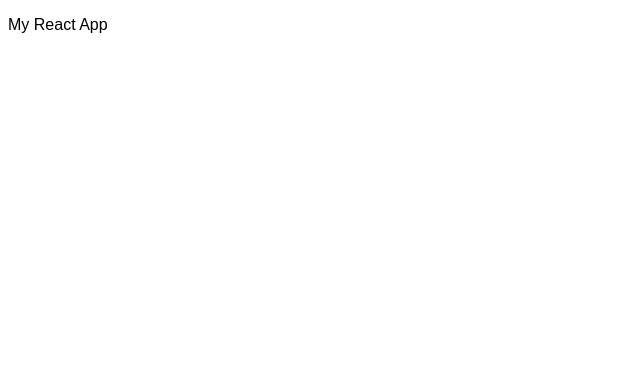
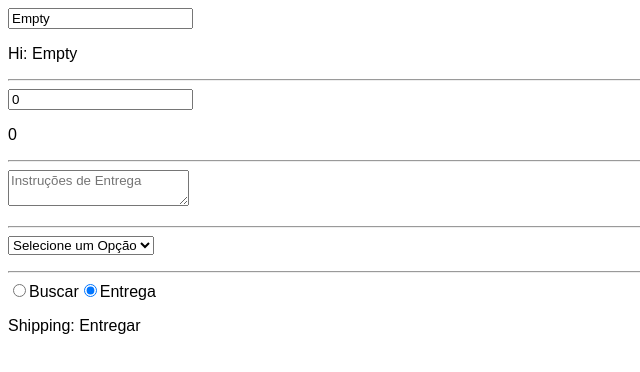
Before and after one commit to HriqueP/ReactJS, a React (Vite) app: page / in a window 1280 px wide. Shown: the top 372 px of the page, without its empty margins (0-640 px from the left). Built offline with nearby package versions, Linux system fonts and the light colour scheme.

Commit message:
onChange-events showcase

```diff
--- a/src/App.jsx
+++ b/src/App.jsx
@@ -1,7 +1,9 @@
+import OnChangeComp from "./onchange_event/MyComponent.jsx";
+
 function App() {
   return (
     <>
-      <p>My React App</p>
+      <OnChangeComp />
     </>
   );
 }
--- /dev/null
+++ b/src/onchange_event/MyComponent.jsx
@@ -0,0 +1,95 @@
+import React, { useState } from "react";
+
+function OnChangeComp() {
+  const [name, setName] = useState("Empty");
+  const [quantity, setQuantity] = useState(0);
+  const [comment, setComment] = useState("");
+  const [payment, setPayment] = useState("");
+  const [shipping, setShipping] = useState("Entregar");
+
+  const handleNameChange = (event) => {
+    setName(event.target.value);
+  };
+
+  const handleQuantityChange = (event) => {
+    setQuantity(event.target.value);
+  };
+
+  const handleCommentChange = (event) => {
+    setComment(event.target.value);
+  };
+
+  const handlePaymentChange = (event) => {
+    setPayment(event.target.value);
+  };
+
+  const handleShiipingChange = (event) => {
+    setShipping(event.target.value);
+  };
+
+  return (
+    <div>
+      <input
+        type="text"
+        value={name}
+        onChange={(event) => handleNameChange(event)}
+      />
+      <p>Hi: {name}</p>
+      <hr />
+
+      <input
+        type="number"
+        value={quantity}
+        onChange={(event) => handleQuantityChange(event)}
+      />
+      <p>{quantity}</p>
+      <hr />
+
+      <textarea
+        name="my_text_area"
+        id="my_text_area"
+        value={comment}
+        onChange={(event) => handleCommentChange(event)}
+        placeholder="Instruções de Entrega"
+      ></textarea>
+      <p>{comment}</p>
+      <hr />
+
+      <select
+        name="my_select_option"
+        id="my_select_option"
+        value={payment}
+        onChange={(event) => handlePaymentChange(event)}
+      >
+        <option value="">Selecione um Opção</option>
+        <option value="PIX">PIX</option>
+        <option value="Credit">Credit</option>
+        <option value="Debit">Debit</option>
+      </select>
+      <p>{payment}</p>
+      <hr />
+
+      <label>
+        <input
+          type="radio"
+          value="Buscar"
+          checked={shipping === "Buscar"}
+          onChange={(event) => handleShiipingChange(event)}
+        />
+        Buscar
+      </label>
+      <label>
+        <input
+          type="radio"
+          value="Entregar"
+          checked={shipping === "Entregar"}
+          onChange={(event) => handleShiipingChange(event)}
+        />
+        Entrega
+      </label>
+      <p>Shipping: {shipping}</p>
+    </div>
+  );
+}
+
+export default OnChangeComp;
```
Also changed, not shown: src/onchange_event/MyComponent.module.css (added).
